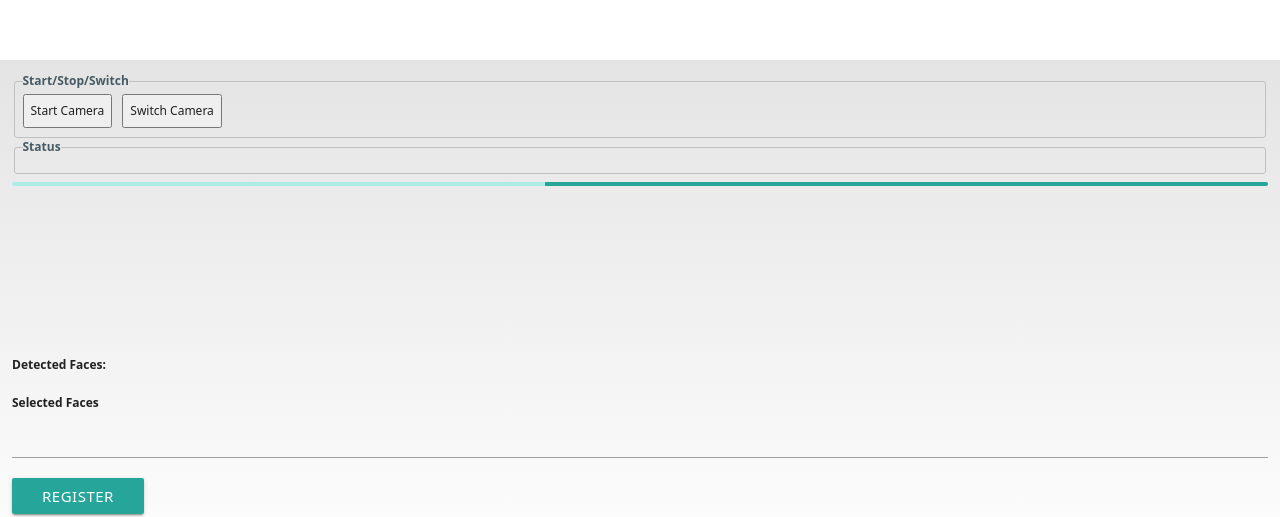
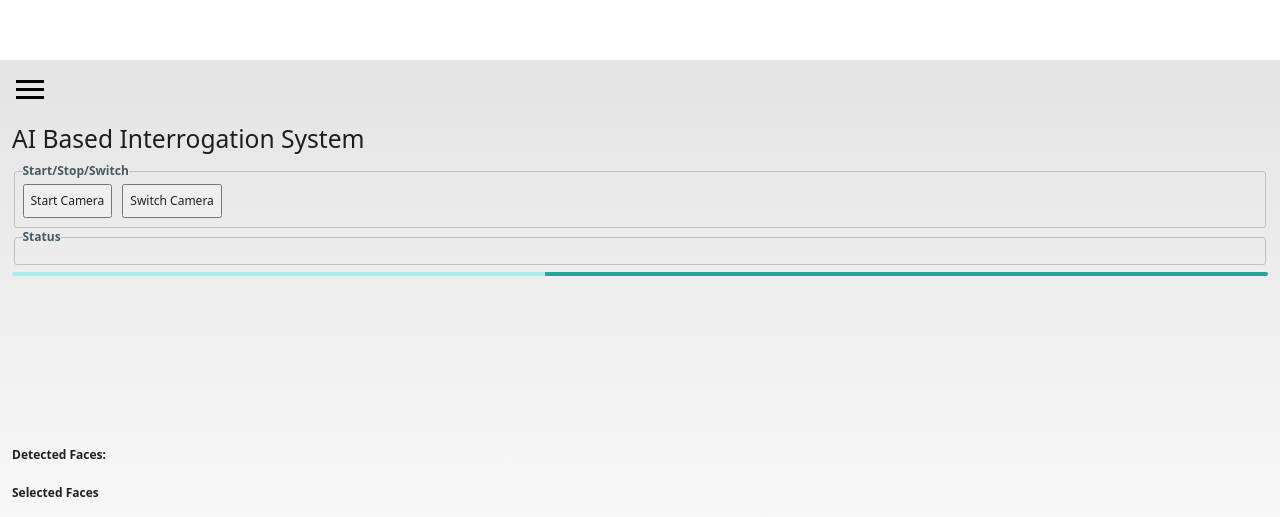
Before and after one commit to klonikar/klonikar.github.io, a website: page face-recognition/www/index.html in a window 1280 px wide. Shown: the part 1220-1737 px from the top of the page. Drawn offline with Linux system fonts and the light colour scheme; no server answers.

Commit message:
Adding face rec app for online access

```diff
--- a/face-recognition/www/index.html
+++ b/face-recognition/www/index.html
@@ -495,7 +495,10 @@
     if(use_cordova_plugin)
       document.addEventListener('deviceready', pageOnDeviceReady, false);
     else
-      $(document).ready(pageOnDeviceReady)
+      $(document).ready(function() {
+      renderNavBar('#navbar', 'index.html')
+      run()
+    })
 
     window.onbeforeunload =  function(){
       console.log('before unload... stopping camera.')
```
